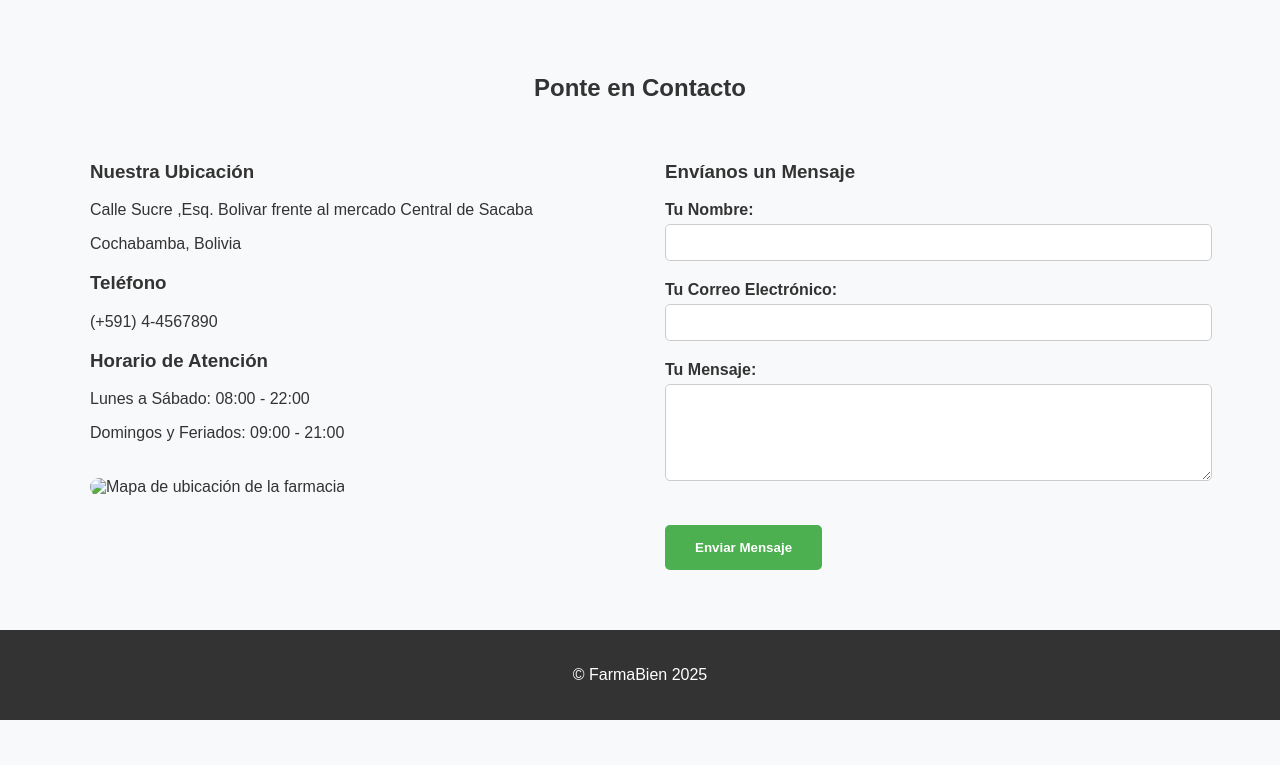
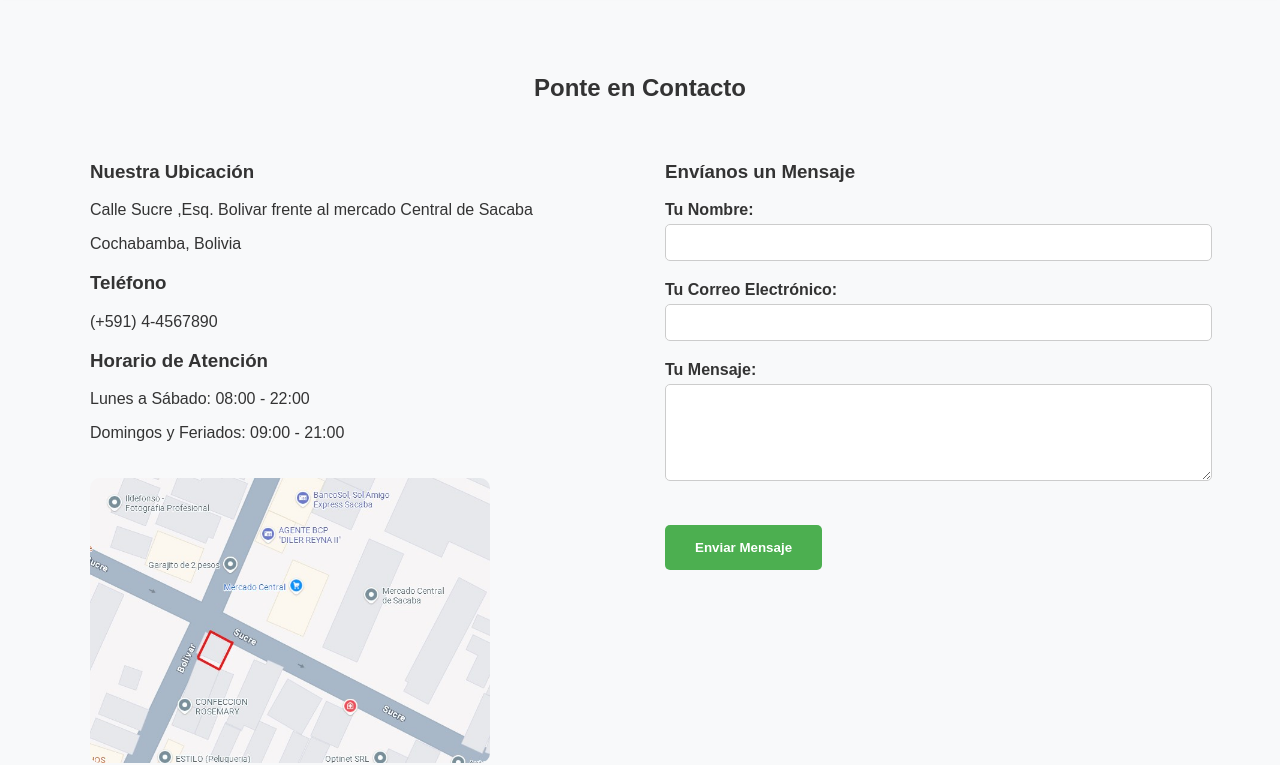
Before and after one commit to jhoel-spec/farmacia, a plain HTML site: page contacto.html in a window 1280 px wide. Shown: the part 64-829 px from the top of the page. Before the commit the page ends 800 px from the top, so only its background shows below. Drawn offline with Linux system fonts and the light colour scheme; the site is published under a folder, as on GitHub Pages, so addresses that start at the root find nothing.

Commit message:
Update contacto.html

```diff
--- a/contacto.html
+++ b/contacto.html
@@ -35,7 +35,7 @@
                         <h3>Horario de Atención</h3>
                         <p>Lunes a Sábado: 08:00 - 22:00</p>
                         <p>Domingos y Feriados: 09:00 - 21:00</p>
-                        <img src="/imagenes/mapa.jpg" alt="Mapa de ubicación de la farmacia" />
+                        <img src="imagenes/mapa.jpg" alt="Mapa de ubicación de la farmacia" />
                     </div>
 
                     <div class="formulario">
```
